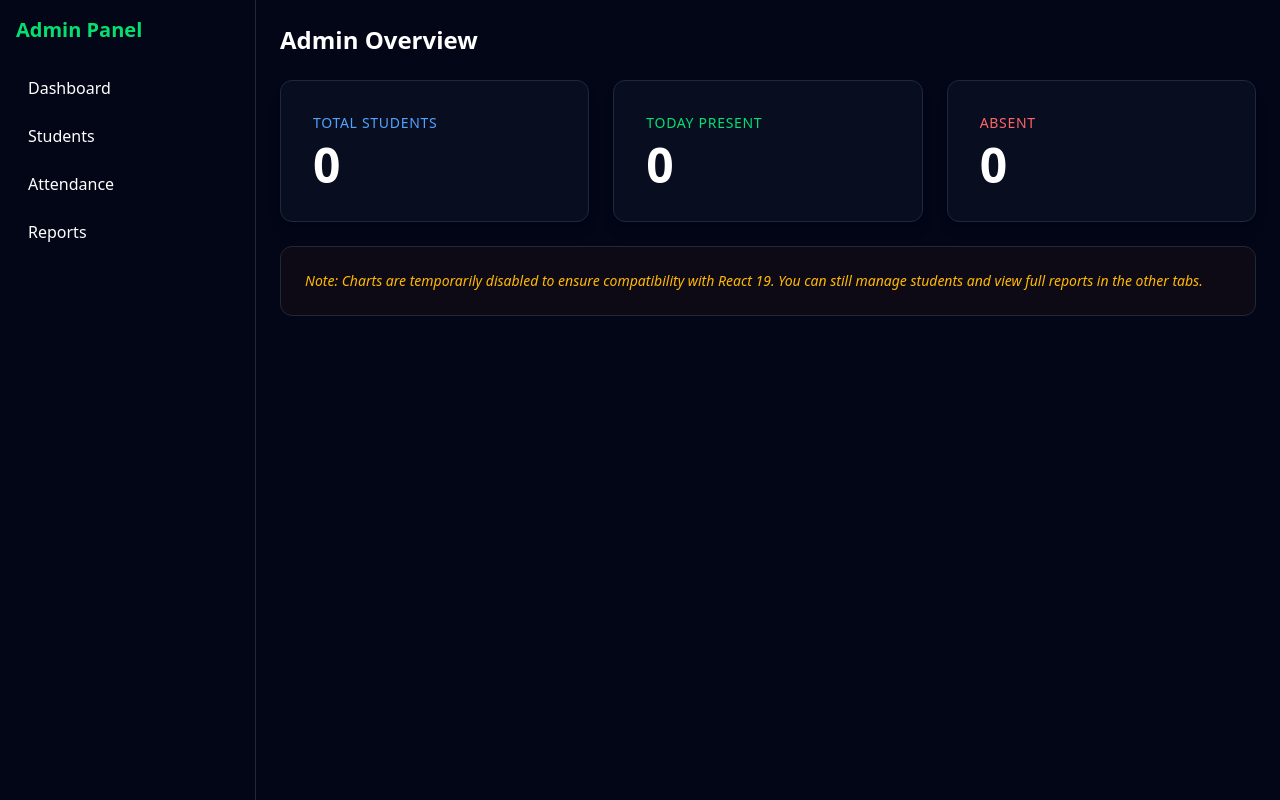
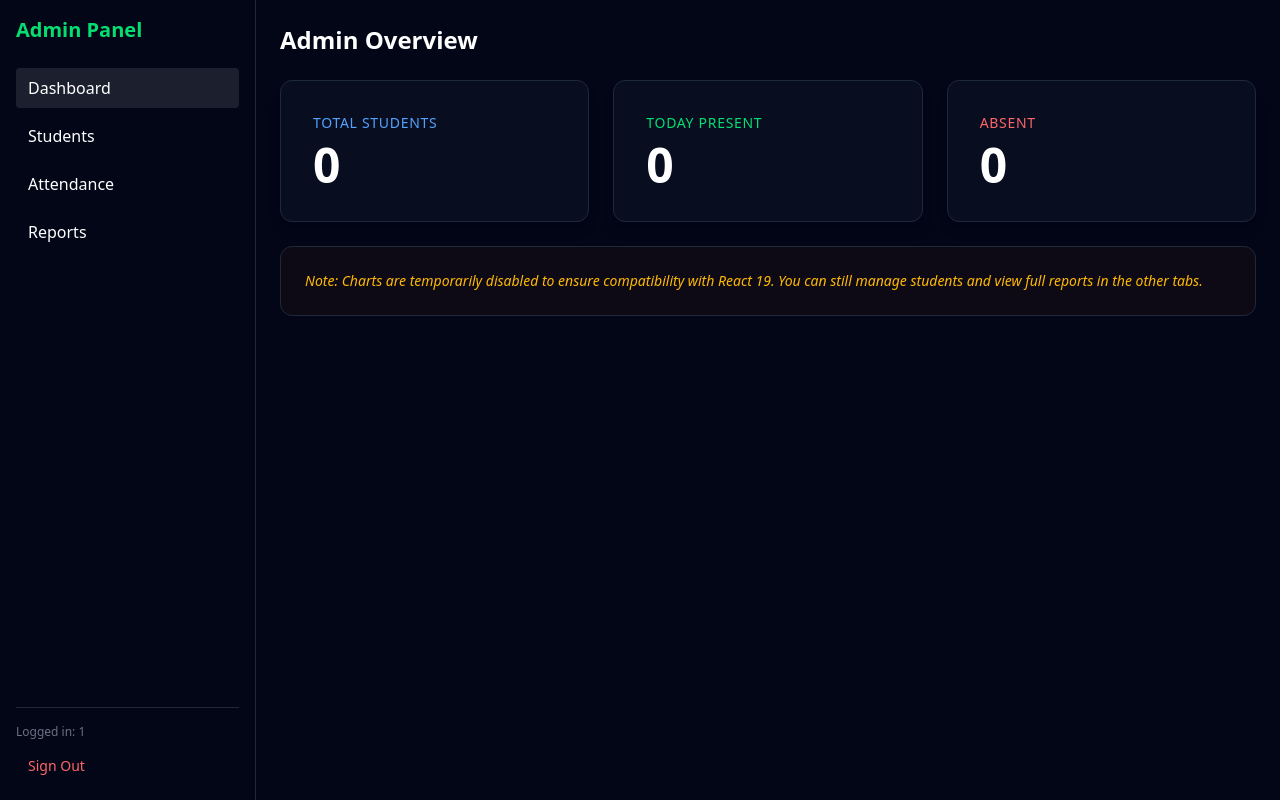
Before and after one commit to AkifNaveed12/face-recognition-attendance-system, a React app in the folder frontend/: page /admin in a window 1280 px wide. Built offline with nearby package versions, Linux system fonts and the light colour scheme; no server answers; sample sign-in values are in the browser's storage; the HTML template or start-up script is replaced by a standard one.

Commit message:
[AUTH-T1] Centralize frontend auth state - AuthContext, useAuth hook, logout buttons in both layouts

```diff
--- a/frontend/src/app/providers.tsx
+++ b/frontend/src/app/providers.tsx
@@ -0,0 +1,71 @@
+// src/app/providers.tsx
+// AUTH-T1: AuthContext — single source of truth for auth state
+// Token key: "token" (unchanged from Login.tsx to preserve compatibility)
+import { createContext, useState, useCallback, useEffect } from "react";
+import type { ReactNode } from "react";
+import { useNavigate } from "react-router-dom";
+
+interface AuthContextType {
+    token: string | null;
+    studentId: string | null;
+    isAuthenticated: boolean;
+    logout: () => void;
+}
+
+export const AuthContext = createContext<AuthContextType | null>(null);
+
+interface Props {
+    children: ReactNode;
+}
+
+export function AuthProvider({ children }: Props) {
+    const [token, setToken] = useState<string | null>(
+        () => localStorage.getItem("token")
+    );
+    const [studentId, setStudentId] = useState<string | null>(null);
+    const navigate = useNavigate();
+
+    // Decode studentId from token payload (client-side, no crypto verification)
+    useEffect(() => {
+        if (!token) {
+            setStudentId(null);
+            return;
+        }
+        try {
+            const parts = token.split(".");
+            if (parts.length !== 3) throw new Error("bad token");
+            const payload = JSON.parse(atob(parts[1]));
+            setStudentId(payload?.sub ?? null);
+        } catch {
+            setStudentId(null);
+        }
+    }, [token]);
+
+    // Sync token from localStorage changes (e.g. Login.tsx sets it directly)
+    useEffect(() => {
+        const stored = localStorage.getItem("token");
+        if (stored !== token) {
+            setToken(stored);
+        }
+    });
+
+    const logout = useCallback(() => {
+        localStorage.removeItem("token");
+        setToken(null);
+        setStudentId(null);
+        navigate("/login", { replace: true });
+    }, [navigate]);
+
+    return (
+        <AuthContext.Provider
+            value={{
+                token,
+                studentId,
+                isAuthenticated: !!token,
+                logout,
+            }}
+        >
+            {children}
+        </AuthContext.Provider>
+    );
+}
--- a/frontend/src/app/routes.tsx
+++ b/frontend/src/app/routes.tsx
@@ -1,5 +1,6 @@
-import { createBrowserRouter, Navigate } from "react-router-dom";
+import { createBrowserRouter, Navigate, Outlet } from "react-router-dom";
 import ProtectedRoute from "../routes/ProtectedRoute";
+import { AuthProvider } from "./providers";
 
 import AdminLayout from "../layouts/AdminLayout";
 import StudentLayout from "../layouts/StudentLayout";
@@ -16,6 +17,10 @@ import Login from "../pages/auth/Login";
 import Register from "../pages/auth/Register";
 
 export const router = createBrowserRouter([
+  {
+    // Root wrapper: provides AuthContext to entire app
+    element: <AuthProvider><Outlet /></AuthProvider>,
+    children: [
   {
     path: "/",
     element: <Navigate to="/login" replace />
@@ -64,4 +69,6 @@ export const router = createBrowserRouter([
     path: "*",
     element: <Navigate to="/login" replace />
   },
+  ], // end AuthProvider children
+  },   // end root wrapper
 ]);
--- a/frontend/src/hooks/useAuth.ts
+++ b/frontend/src/hooks/useAuth.ts
@@ -0,0 +1,12 @@
+// src/hooks/useAuth.ts
+// AUTH-T1: Centralized auth hook — consumes AuthContext from providers.tsx
+import { useContext } from "react";
+import { AuthContext } from "../app/providers";
+
+export function useAuth() {
+    const ctx = useContext(AuthContext);
+    if (!ctx) {
+        throw new Error("useAuth must be used inside <AuthProvider>");
+    }
+    return ctx;
+}
--- a/frontend/src/layouts/AdminLayout.tsx
+++ b/frontend/src/layouts/AdminLayout.tsx
@@ -1,42 +1,71 @@
+// src/layouts/AdminLayout.tsx
+// AUTH-T1: Added logout button using useAuth(). Layout structure unchanged.
 import { Outlet, NavLink } from "react-router-dom";
+import { useAuth } from "../hooks/useAuth";
 
 export default function AdminLayout() {
+    const { logout, studentId } = useAuth();
+
     return (
         <div className="flex min-h-screen bg-[#020617] text-white">
-    <aside className="w-64 border-r border-gray-800 p-4">
+            <aside className="w-64 border-r border-gray-800 p-4 flex flex-col">
                 <h2 className="mb-6 text-xl font-semibold text-green-400">
                     Admin Panel
                 </h2>
 
-        <nav className="space-y-2">
+                <nav className="space-y-2 flex-1">
                     <NavLink
                         to="/admin"
-            className="block rounded px-3 py-2 hover:bg-white/10"
+                        end
+                        className={({ isActive }) =>
+                            `block rounded px-3 py-2 ${isActive ? "bg-white/10" : "hover:bg-white/10"}`
+                        }
                     >
                         Dashboard
                     </NavLink>
 
                     <NavLink
                         to="/admin/students"
-            className="block rounded px-3 py-2 hover:bg-white/10"
+                        className={({ isActive }) =>
+                            `block rounded px-3 py-2 ${isActive ? "bg-white/10" : "hover:bg-white/10"}`
+                        }
                     >
                         Students
                     </NavLink>
 
                     <NavLink
                         to="/admin/attendance"
-            className="block rounded px-3 py-2 hover:bg-white/10"
+                        className={({ isActive }) =>
+                            `block rounded px-3 py-2 ${isActive ? "bg-white/10" : "hover:bg-white/10"}`
+                        }
                     >
                         Attendance
                     </NavLink>
 
                     <NavLink
                         to="/admin/reports"
-            className="block rounded px-3 py-2 hover:bg-white/10"
+                        className={({ isActive }) =>
+                            `block rounded px-3 py-2 ${isActive ? "bg-white/10" : "hover:bg-white/10"}`
+                        }
                     >
                         Reports
                     </NavLink>
                 </nav>
+
+                {/* Logout section */}
+                <div className="mt-auto pt-4 border-t border-gray-800">
+                    {studentId && (
+                        <p className="text-xs text-gray-500 mb-2 truncate">
+                            Logged in: {studentId}
+                        </p>
+                    )}
+                    <button
+                        onClick={logout}
+                        className="w-full rounded px-3 py-2 text-sm text-red-400 hover:bg-red-500/10 text-left transition-colors"
+                    >
+                        Sign Out
+                    </button>
+                </div>
             </aside>
 
             <main className="flex-1 p-6">
--- a/frontend/src/layouts/StudentLayout.tsx
+++ b/frontend/src/layouts/StudentLayout.tsx
@@ -1,27 +1,25 @@
-import { Outlet, NavLink, Navigate } from "react-router-dom";
-
+// src/layouts/StudentLayout.tsx
+// AUTH-T1: Removed redundant localStorage auth check (handled by ProtectedRoute via useAuth).
+//          Added logout button using useAuth().
+import { Outlet, NavLink } from "react-router-dom";
+import { useAuth } from "../hooks/useAuth";
 
 export default function StudentLayout() {
-    const token = localStorage.getItem("token");
+    const { logout, studentId } = useAuth();
 
-    if (!token) {
-    return <Navigate to="/login" replace />;
-}
     return (
         <div className="flex min-h-screen bg-[#020617] text-white">
-    <aside className="w-64 border-r border-gray-800 p-4">
+            <aside className="w-64 border-r border-gray-800 p-4 flex flex-col">
                 <h2 className="mb-6 text-xl font-semibold text-blue-400">
                     Student Panel
                 </h2>
 
-        <nav className="space-y-2">
+                <nav className="space-y-2 flex-1">
                     <NavLink
                         to="/student"
                         end
                         className={({ isActive }) =>
-            `block rounded px-3 py-2 ${
-                isActive ? "bg-white/10" : "hover:bg-white/5"
-            }`
+                            `block rounded px-3 py-2 ${isActive ? "bg-white/10" : "hover:bg-white/5"}`
                         }
                     >
                         Dashboard
@@ -30,14 +28,27 @@ return (
                     <NavLink
                         to="/student/attendance"
                         className={({ isActive }) =>
-            `block rounded px-3 py-2 ${
-                isActive ? "bg-white/10" : "hover:bg-white/5"
-            }`
+                            `block rounded px-3 py-2 ${isActive ? "bg-white/10" : "hover:bg-white/5"}`
                         }
                     >
                         Attendance
                     </NavLink>
                 </nav>
+
+                {/* Logout section */}
+                <div className="mt-auto pt-4 border-t border-gray-800">
+                    {studentId && (
+                        <p className="text-xs text-gray-500 mb-2 truncate">
+                            Logged in: {studentId}
+                        </p>
+                    )}
+                    <button
+                        onClick={logout}
+                        className="w-full rounded px-3 py-2 text-sm text-red-400 hover:bg-red-500/10 text-left transition-colors"
+                    >
+                        Sign Out
+                    </button>
+                </div>
             </aside>
 
             <main className="flex-1 p-6">
--- a/frontend/src/routes/ProtectedRoute.tsx
+++ b/frontend/src/routes/ProtectedRoute.tsx
@@ -1,18 +1,17 @@
 // src/routes/ProtectedRoute.tsx
+// AUTH-T1: Uses centralized useAuth() instead of ad-hoc localStorage reads
 import { Navigate } from "react-router-dom";
 import type { ReactNode } from "react";
+import { useAuth } from "../hooks/useAuth";
 
 type Props = {
   children: ReactNode;
 };
 
 export default function ProtectedRoute({ children }: Props) {
-  // ✅ CHECK THE REAL TOKEN KEY
-  const token =
-    localStorage.getItem("access_token") || // ← MOST LIKELY
-    localStorage.getItem("token");           // ← fallback
+  const { isAuthenticated } = useAuth();
 
-  if (!token) {
+  if (!isAuthenticated) {
     return <Navigate to="/login" replace />;
   }
 
```
Lines whose indentation alone changed are shown as unchanged.
